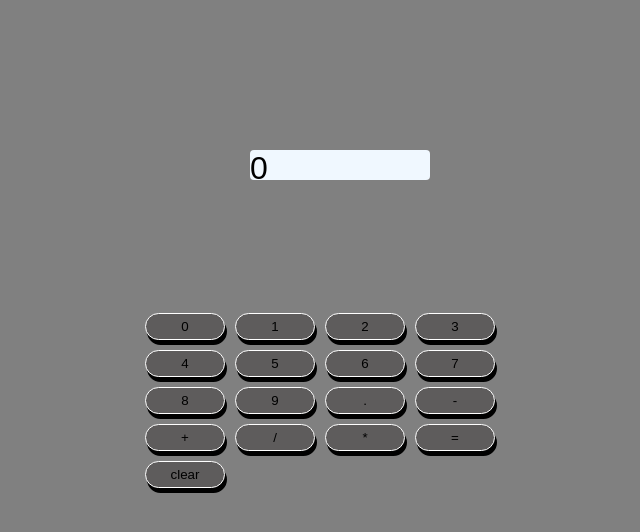
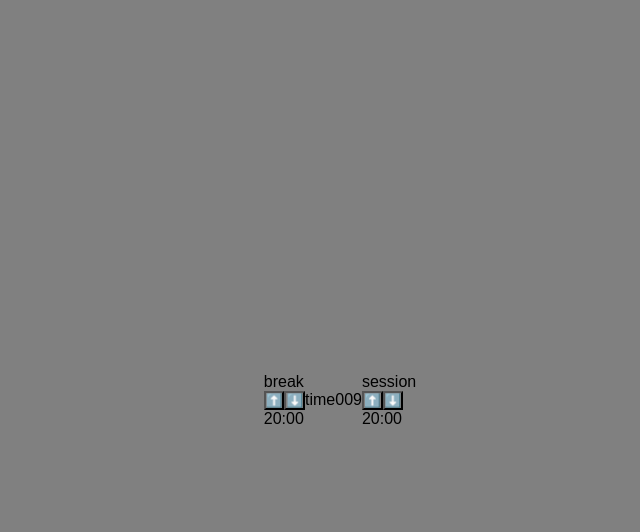
Before and after one commit to Simon-Percy/FCC-projects, a React (Vite) app: page / in a window 1280 px wide. Shown: the top 532 px of the page, without its empty margins (300-940 px from the left). Built offline with nearby package versions, Linux system fonts and the light colour scheme.

Commit message:
set up clock project

```diff
--- a/src/App.css
+++ b/src/App.css
@@ -5,44 +5,15 @@
   font-family: sans-serif;
   background-color: grey;
 }
-#calulator-box {
+#container {
   display: flex;
   justify-content: center;
   align-items: center;
   height: 100vh;
 }
-#buttons {
-  display: flex;
-  flex-wrap: wrap;
-  align-content: space-evenly;
-  width: 50vh;
+#break {
+  float: right;
 }
-
-.cal-btn {
-  width: 5rem;
-  text-align: center;
-  display: flex;
-  justify-content: center;
-  padding: 5px;
-  border: 1px solid white;
-  border-radius: 1rem;
-  margin: 5px;
-  background-color: rgb(94, 92, 92);
-  cursor: pointer;
-  box-shadow: 2px 5px;
+#session {
+  float: left;
 }
-.cal-btn:active {
-  background-color: white;
-}
-.cal-btn:focus {
-  background-color: white;
-}
-#calulator-box #display {
-  position: absolute;
-  top: 150px;
-  background-color: aliceblue;
-  width: 180px;
-  height: 30px;
-  font-size: 2em;
-  border-radius: 4px;
-}
--- a/src/App.jsx
+++ b/src/App.jsx
@@ -3,141 +3,25 @@ import "./App.css";
 import { evaluate } from "mathjs";
 
 function App() {
-  const [equation, setEquation] = useState("0");
-  const [decimal, setDecimal] = useState(false);
-  const decimalChecker = (e) => {
-    if (
-      e.target.textContent == "+" ||
-      e.target.textContent == "-" ||
-      e.target.textContent == "*" ||
-      e.target.textContent == "/"
-    ) {
-      setDecimal(false);
-    } else if (e.target.id === "decimal") {
-      setDecimal(true);
-    }
-  };
-  function hasConsecutiveOperators(equation, consecutiveOperators) {
-    for (let i = 0; i < equation.length - 1; i++) {
-      const char = equation[i];
-      const nextChar = equation[i + 1];
-      if (
-        consecutiveOperators.includes(char) &&
-        consecutiveOperators.includes(nextChar)
-      ) {
-        return true;
-      }
-    }
-    return false;
-  }
-  const handleClick = (e) => {
-    if (equation === "0" && e.target.id !== "decimal") {
-      setEquation(e.target.textContent);
-    } else {
-      if (e.target.id === "decimal" && decimal) {
-        return;
-      }
-      decimalChecker(e);
-      setEquation((prev) => prev + e.target.textContent);
-    }
-  };
+  const handleClick = (e) => {};
 
   return (
-    <>
-      <div id="calulator-box">
-        <div id="display">{equation}</div>
-        <div id="buttons">
-          {" "}
-          <button className="cal-btn" id="zero" onClick={handleClick}>
-            0
-          </button>
-          <button className="cal-btn" id="one" onClick={handleClick}>
-            1
-          </button>
-          <button className="cal-btn" id="two" onClick={handleClick}>
-            2
-          </button>
-          <button className="cal-btn" id="three" onClick={handleClick}>
-            3
-          </button>
-          <button className="cal-btn" id="four" onClick={handleClick}>
-            4
-          </button>
-          <button className="cal-btn" id="five" onClick={handleClick}>
-            5
-          </button>
-          <button className="cal-btn" id="six" onClick={handleClick}>
-            6
-          </button>
-          <button className="cal-btn" id="seven" onClick={handleClick}>
-            7
-          </button>
-          <button className="cal-btn" id="eight" onClick={handleClick}>
-            8
-          </button>
-          <button className="cal-btn" id="nine" onClick={handleClick}>
-            9
-          </button>
-          <button className="cal-btn" id="decimal" onClick={handleClick}>
-            .
-          </button>
-          <button className="cal-btn" id="subtract" onClick={handleClick}>
-            -
-          </button>
-          <button className="cal-btn" id="add" onClick={handleClick}>
-            +
-          </button>
-          <button className="cal-btn" id="divide" onClick={handleClick}>
-            /
-          </button>
-          <button className="cal-btn" id="multiply" onClick={handleClick}>
-            *
-          </button>
-          <button
-            className="cal-btn"
-            id="equals"
-            onClick={() => {
-              try {
-                if (hasConsecutiveOperators(equation, "-/+")) {
-                  throw new Error("Consecutive operators");
-                }
-                setEquation(evaluate(equation).toString());
-              } catch (e) {
-                console.log(e.message);
-                if (
-                  equation.lastIndexOf("-") > equation.lastIndexOf("+") &&
-                  equation.lastIndexOf("-") > equation.lastIndexOf("*") &&
-                  equation.lastIndexOf("-") > equation.lastIndexOf("/")
-                ) {
-                  setEquation(evaluate(equation.replace(/[+/*]/g, "")));
-                } else if (
-                  equation.lastIndexOf("+") > equation.lastIndexOf("*") &&
-                  equation.lastIndexOf("+") > equation.lastIndexOf("/")
-                ) {
-                  setEquation(evaluate(equation.replace(/[-/*]/g, "")));
-                } else if (
-                  equation.lastIndexOf("*") > equation.lastIndexOf("/")
-                ) {
-                  setEquation(evaluate(equation.replace(/[+/-]/g, "")));
-                } else setEquation(evaluate(equation.replace(/[+*-]/g, "")));
-              }
-            }}
-          >
-            =
-          </button>
-          <button
-            className="cal-btn"
-            id="clear"
-            onClick={() => {
-              setEquation("0");
-              setDecimal(false);
-            }}
-          >
-            clear
-          </button>
-        </div>
+    <div id="container">
+      <div id="break">
+        <p id="break-label">break</p>
+        <button id="break-increment">⬆️</button>
+        <button id="break-decrement">⬇️</button>
+        <p id="break-length">20:00</p>
       </div>
-    </>
+
+      <div id="timer">time009</div>
+      <div id="session">
+        <p id="session-label">session</p>
+        <button id="session-increment">⬆️</button>
+        <button id="session-decrement">⬇️</button>
+        <p id="session-length">20:00</p>
+      </div>
+    </div>
   );
 }
 export default App;
```
